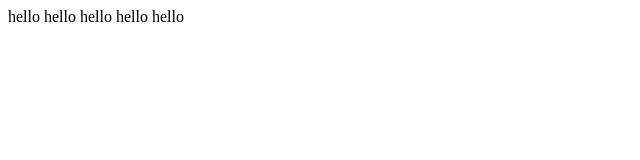
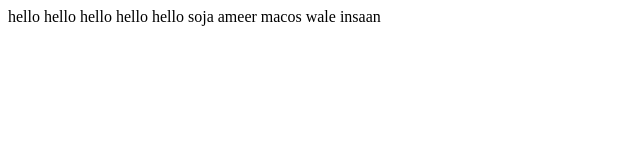
Before and after one commit to AdarshArya97/6_Barbarians_CodeSlam_IEEE_CIET, a plain HTML site: page index.html in a window 1280 px wide. Shown: the whole page, without its empty margins (0-640 px from the left). Drawn offline with Linux system fonts and the light colour scheme.

Commit message:
Update index.html

```diff
--- a/index.html
+++ b/index.html
@@ -8,6 +8,6 @@ hello
 </head>
 <body>
     hello hello hello hello
-
+ soja ameer macos wale insaan
 </body>
 </html>
```
